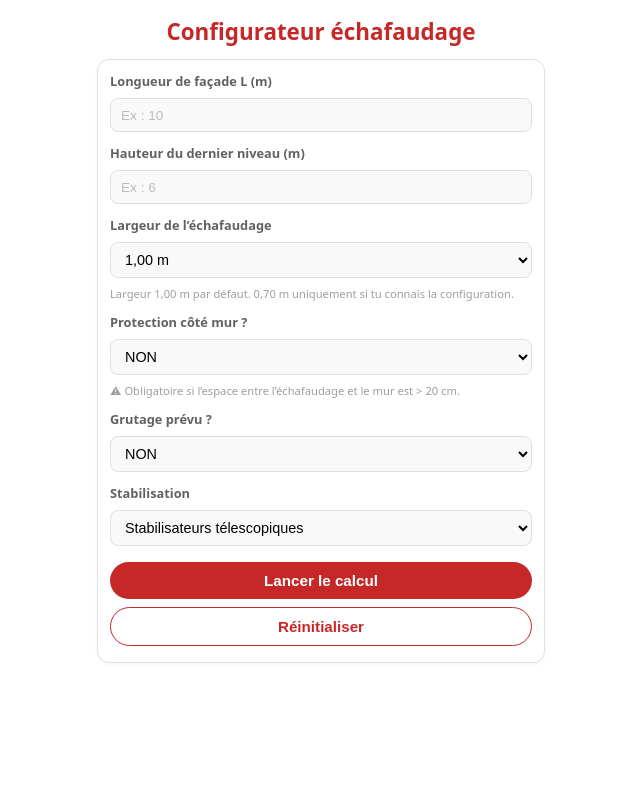
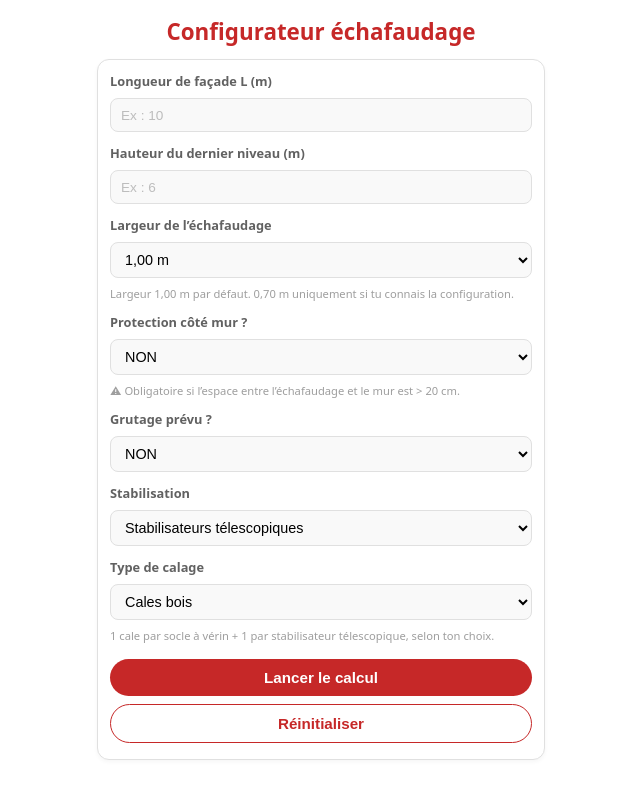
Before and after one commit to pierrehouillon/assistant-liste-mat-riel-chafaudage-V3, a plain HTML site: page index.html in a window 1280 px wide. Shown: the whole page, without its empty margins (319-959 px from the left). Drawn offline with Linux system fonts and the light colour scheme.

Commit message:
Update index.html

```diff
--- a/index.html
+++ b/index.html
@@ -275,6 +275,18 @@
           </select>
         </div>
 
+        <div class="field-group">
+          <label for="calage_type">Type de calage</label>
+          <select id="calage_type">
+            <option value="bois" selected>Cales bois</option>
+            <option value="plastique">Cales plastiques</option>
+            <option value="les_deux">Les deux</option>
+          </select>
+          <div class="hint">
+            1 cale par socle à vérin + 1 par stabilisateur télescopique, selon ton choix.
+          </div>
+        </div>
+
         <button type="submit" class="btn">Lancer le calcul</button>
         <button type="button" id="reset-btn" class="btn btn-secondary">Réinitialiser</button>
 
@@ -357,6 +369,7 @@
       document.getElementById('protection_mur').value = 'NON';
       document.getElementById('grutage').value = 'NON';
       document.getElementById('stabilisation').value = 'stabilisateurs';
+      document.getElementById('calage_type').value = 'bois';
       clearResults();
     });
 
@@ -371,6 +384,7 @@
       const protection_mur = document.getElementById('protection_mur').value;
       const grutage = document.getElementById('grutage').value;
       const stabilisation = document.getElementById('stabilisation').value;
+      const calage_type = document.getElementById('calage_type').value;
 
       if (!L || !H || L <= 0 || H <= 0) {
         errorDiv.textContent = 'Merci de saisir une longueur et une hauteur valides.';
@@ -389,6 +403,7 @@
             protection_mur,
             grutage,
             stabilisation,
+            calage_type,
           }),
         });
 
```
